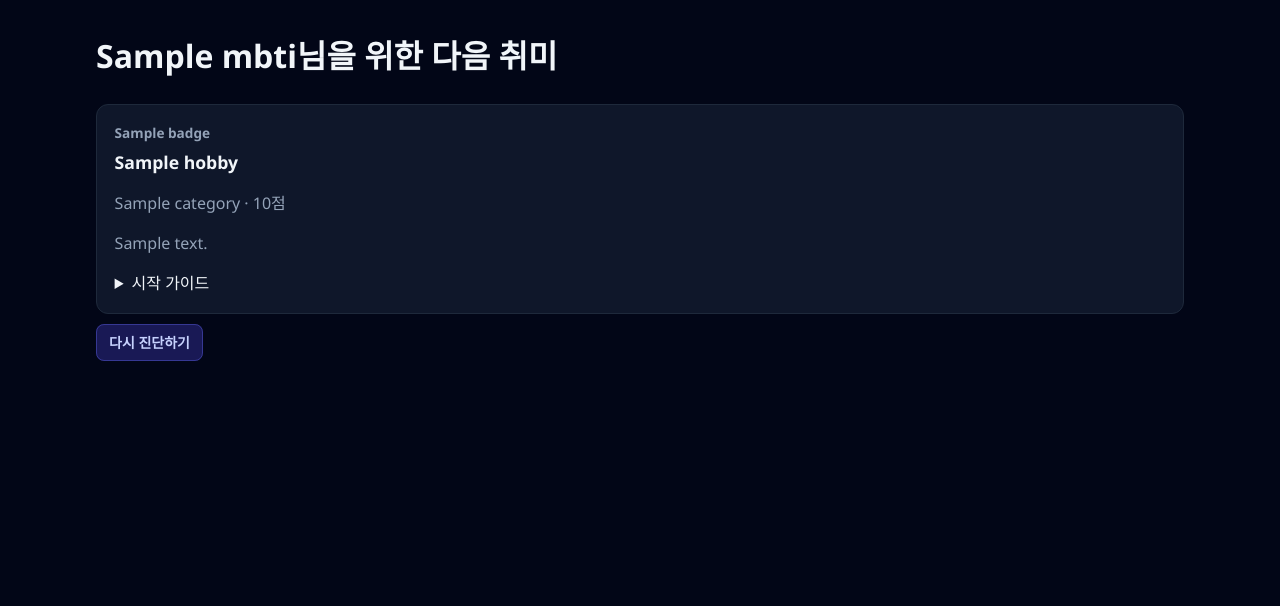
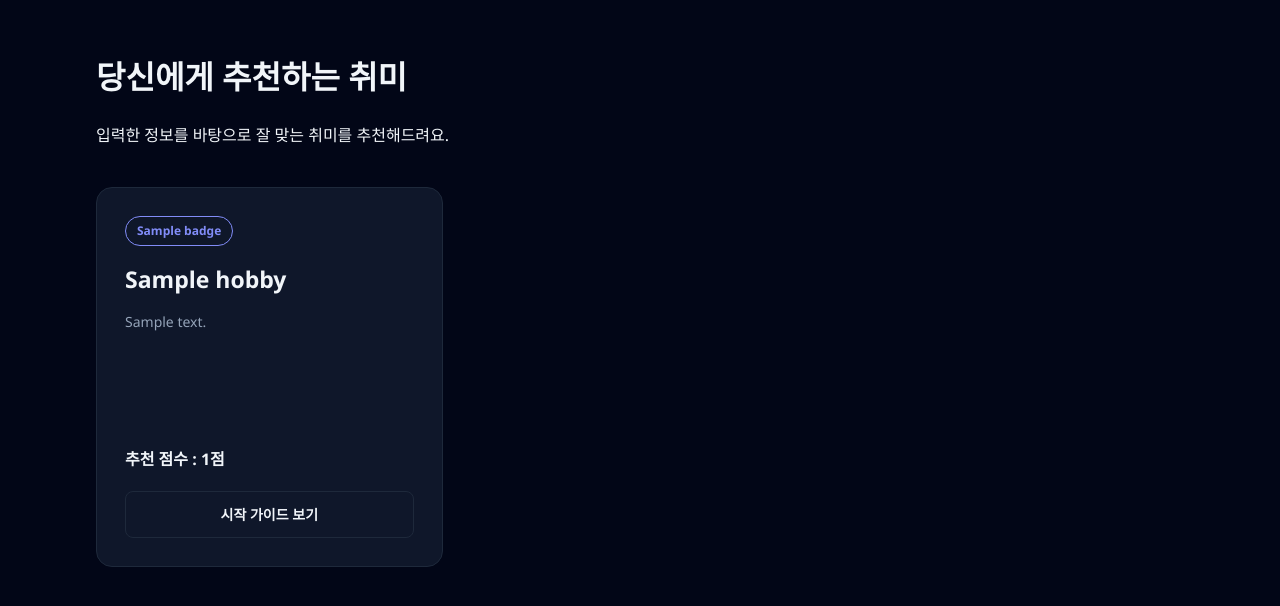
Before and after one commit to HUMAN-Flask-PRJ/HobbyMatch, a Flask app: template templates/recommendation.html in a window 1280 px wide. Shown: the part 67-673 px from the top of the page. Run offline with Flask 3, Linux system fonts and the light colour scheme; the template is opened without the code that fills it: most values are stand-ins (such as "Sample title", 1, 10 or a date in 2020).

Commit message:
"feat: 추천 결과 페이지 실제 추천 데이터 연동"

```diff
--- a/static/css/style.css
+++ b/static/css/style.css
@@ -328,3 +328,188 @@
       grid-template-columns: 1fr;
     }
   }
+  /* ---------- 추천 결과 시작 가이드 버튼 ---------- */
+.guide-button {
+  width: 100%;
+  margin-top: auto;
+  padding: 12px;
+
+  background: transparent;
+  color: var(--text);
+
+  border: 1px solid var(--border);
+  border-radius: 8px;
+
+  font-size: 14px;
+  font-weight: 700;
+  cursor: pointer;
+
+  justify-self: auto;
+}
+
+.guide-button:hover {
+  background: transparent;
+  border-color: var(--accent);
+  color: var(--accent);
+}
+/* =========================
+   시작 가이드 팝업
+========================= */
+
+/* 평소에는 숨겨두기 */
+.guide-modal {
+    display: none;
+
+    position: fixed;
+    top: 0;
+    left: 0;
+
+    width: 100%;
+    height: 100%;
+
+    background: rgba(0, 0, 0, 0.55);
+
+    justify-content: center;
+    align-items: center;
+
+    z-index: 9999;
+}
+
+
+/* 클릭했을 때 가운데 뜨는 네모 창 */
+.guide-modal-content {
+    position: relative;
+
+    width: 500px;
+    max-width: 90%;
+    max-height: 80vh;
+    overflow-y: auto;
+
+    padding: 32px;
+
+    background: #ffffff;
+    color: #222222;
+
+    border-radius: 16px;
+
+    box-shadow: 0 15px 40px rgba(0, 0, 0, 0.3);
+}
+
+
+/* X 닫기 버튼 */
+.modal-close {
+    position: absolute;
+
+    top: 15px;
+    right: 18px;
+
+    padding: 0;
+    border: none;
+    background: transparent;
+
+    color: #222222;
+    font-size: 26px;
+    cursor: pointer;
+}
+/* =========================
+   추천 결과 카드
+========================= */
+
+/* 카드 3개 나란히 */
+.recommendation-list {
+    display: grid;
+    grid-template-columns: repeat(3, minmax(0, 1fr));
+    gap: 24px;
+    margin-top: 40px;
+}
+
+
+/* 각각의 추천 카드 */
+.recommend-card {
+    min-width: 0;
+    min-height: 380px;
+    padding: 28px;
+
+    background: var(--surface);
+    border: 1px solid var(--border);
+    border-radius: 16px;
+
+    display: flex;
+    flex-direction: column;
+}
+
+
+/* 추천 유형 뱃지 */
+.recommend-badge {
+    align-self: flex-start;
+
+    padding: 5px 11px;
+    margin-bottom: 16px;
+
+    border: 1px solid var(--accent);
+    border-radius: 20px;
+
+    color: var(--accent);
+
+    font-size: 12px;
+    font-weight: 700;
+}
+
+
+/* 취미 이름 */
+.recommend-card h2 {
+    margin: 0 0 14px;
+    font-size: 23px;
+}
+
+
+/* 취미 설명 */
+.hobby-description {
+    margin: 0 0 20px;
+
+    color: var(--muted);
+    font-size: 14px;
+    line-height: 1.7;
+
+    flex: 1;
+}
+
+
+/* 추천 점수 */
+.score {
+    margin: 0 0 20px;
+    font-weight: 700;
+}
+
+
+/* 시작 가이드 버튼 */
+.guide-button {
+    width: 100%;
+    margin-top: auto;
+    padding: 12px;
+
+    background: transparent;
+    color: var(--text);
+
+    border: 1px solid var(--border);
+    border-radius: 8px;
+
+    cursor: pointer;
+}
+
+.guide-button:hover {
+    border-color: var(--accent);
+    color: var(--accent);
+}
+
+
+/* 화면이 좁으면 카드 세로 배치 */
+@media (max-width: 900px) {
+    .recommendation-list {
+        grid-template-columns: 1fr;
+    }
+
+    .recommend-card {
+        min-height: auto;
+    }
+}
--- a/templates/recommendation.html
+++ b/templates/recommendation.html
@@ -1,62 +1,129 @@
-{#
-  추천 결과 화면.
-  [Jinja2] 이 파일은 Jinja2 템플릿이다. Flask의 render_template()이 렌더링한다.
+{% extends "base.html" %}
 
-  의도:
-    서비스가 고른 취미 최대 3장을 카드로 보여 준다.
-    배지: 잘 맞음(1등) / 비슷함(2등) / 새로운 도전(새로움 점수).
-    입문 가이드는 <details>로 접어 두어 화면을 짧게 유지한다.
+{% block title %}추천 결과 | HobbyMatch{% endblock %}
 
-  서버에서 받은 값:
-    mbti  — 제출한 유형 (제목에 사용)
-    picks — [{hobby, total, badge}, ...]
-#}
-{# [Jinja2] {% extends %} / {% block %} : base.html 을 상속하고 제목·본문만 채운다. #}
-{% extends "base.html" %}
-{% block title %}추천 결과 · HobbyMatch{% endblock %}
 {% block content %}
-<section class="placeholder-page">
-  {# [Jinja2] {% if %} / {{ }} : mbti가 있으면 제목에 유형을 넣는다. #}
-  <h1>{% if mbti %}{{ mbti }}님을 위한 다음 취미{% else %}추천 결과{% endif %}</h1>
-  {% if picks %}
-  <div class="card-grid">
-    {# [Jinja2] {% for pick in picks %} : 추천 카드 목록을 반복한다. #}
+
+<div class="recommendation-container">
+
+    <h1>당신에게 추천하는 취미</h1>
+
+    <p class="recommendation-description">
+        입력한 정보를 바탕으로 잘 맞는 취미를 추천해드려요.
+    </p>
+
+    <div class="recommendation-list">
+
         {% for pick in picks %}
-    <article class="hobby-card">
-      <p class="badge">{{ pick.badge }}</p>
+
+        <!-- 추천 카드 -->
+        <div class="recommend-card">
+
+            <span class="recommend-badge">
+                {{ pick.badge }}
+            </span>
+
             <h2>{{ pick.hobby.name }}</h2>
-      <p class="muted">{{ pick.hobby.category }} · {{ pick.total }}점</p>
-      <p>{{ pick.hobby.summary }}</p>
-      {# [Jinja2] {% if %} : starterGuide가 없는 취미도 있을 수 있어서 감싼다. #}
-      {% if pick.hobby.starterGuide %}
-      <details>
-        <summary>시작 가이드</summary>
-        <p>월비용: {{ pick.hobby.starterGuide.estimatedMonthlyCost }}</p>
-        <p>준비물</p>
+
+            <p class="hobby-description">
+                {{ pick.hobby.description }}
+            </p>
+
+            <p class="score">
+                추천 점수 : {{ pick.total_score }}점
+            </p>
+
+            <button
+                class="guide-button"
+                type="button"
+                onclick="openGuideModal('guide-modal-{{ loop.index }}')">
+                시작 가이드 보기
+            </button>
+
+        </div>
+
+
+        <!-- 시작 가이드 팝업 -->
+        <div
+            class="guide-modal"
+            id="guide-modal-{{ loop.index }}">
+
+            <div class="guide-modal-content">
+
+                <button
+                    type="button"
+                    class="modal-close"
+                    onclick="closeGuideModal('guide-modal-{{ loop.index }}')">
+                    ×
+                </button>
+
+                <h2>{{ pick.hobby.name }} 시작 가이드</h2>
+
+
+                <!-- 준비물 -->
+                <h3>준비물</h3>
+
                 <ul>
-          {# [Jinja2] {% for %} : 준비물 리스트를 반복한다. #}
                     {% for item in pick.hobby.starterGuide.preparationChecklist %}
                     <li>{{ item }}</li>
                     {% endfor %}
                 </ul>
-        <p>단계</p>
-        <ol>
-          {# [Jinja2] {% for %} : 시작 단계 리스트를 반복한다. #}
+
+
+                <!-- 시작 방법 -->
+                <h3>시작 방법</h3>
+
                 {% for step in pick.hobby.starterGuide.steps %}
-          <li>{{ step.title }} — {{ step.description }}</li>
+
+                <div class="guide-step">
+
+                    <h4>
+                        STEP {{ step.stepNumber }}. {{ step.title }}
+                    </h4>
+
+                    <p>
+                        {{ step.description }}
+                    </p>
+
+                </div>
+
                 {% endfor %}
-        </ol>
-        <p>흔한 실수: {{ pick.hobby.starterGuide.commonMistakes }}</p>
-      </details>
-      {% endif %}
-    </article>
+
+
+                <!-- 주의사항 -->
+                <h3>주의사항</h3>
+
+                <p>
+                    {{ pick.hobby.starterGuide.commonMistakes }}
+                </p>
+
+
+                <!-- 예상 월 비용 -->
+                <h3>예상 월 비용</h3>
+
+                <p>
+                    {{ pick.hobby.starterGuide.estimatedMonthlyCost }}
+                </p>
+
+            </div>
+
+        </div>
+
         {% endfor %}
+
     </div>
-  {% else %}
-  {# GET으로 들어오면 라우트가 진단으로 리다이렉트하므로, 이 문구는 예비 안내. #}
-  <p>진단에서 제출하면 잘 맞음 / 비슷함 / 새로운 도전 카드 3장이 이 화면에 표시됩니다.</p>
-  {% endif %}
-  {# [Jinja2] {{ url_for(...) }} : Flask 라우트 이름으로 링크 주소를 만든다. #}
-  <p><a class="nav-link is-active" href="#">다시 진단하기</a></p>
-</section>
+
+</div>
+
+
+<script>
+    function openGuideModal(modalId) {
+        document.getElementById(modalId).style.display = "flex";
+    }
+
+    function closeGuideModal(modalId) {
+        document.getElementById(modalId).style.display = "none";
+    }
+</script>
+
 {% endblock %}
```
Also changed, not shown: backend/routes/recommendation.py (+60 -5 lines). Lines whose indentation alone changed are shown as unchanged.
